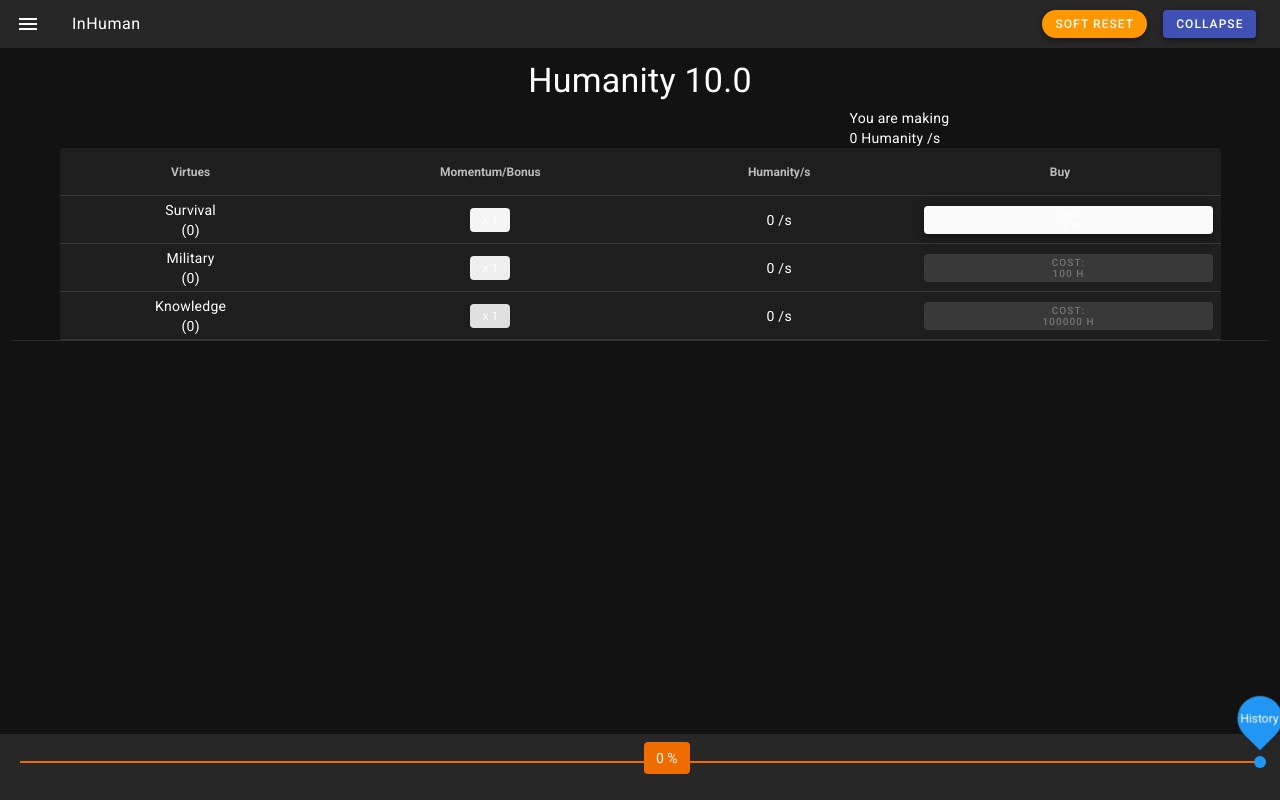
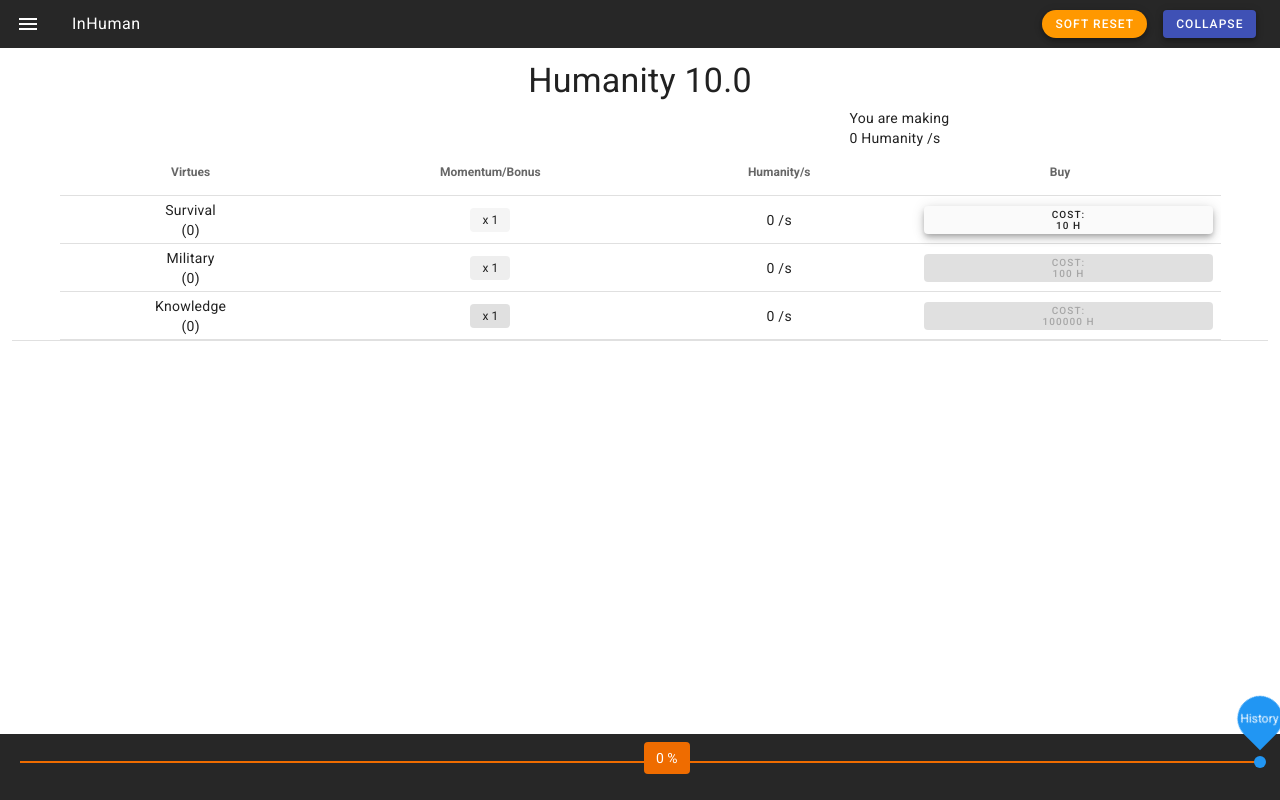
Before and after one commit to Ulises502/InHuman, a Vue app: page / in a window 1280 px wide. Built offline with nearby package versions, Linux system fonts and the light colour scheme.

Commit message:
Create themes js

```diff
--- /dev/null
+++ b/src/plugins/dark_theme.js
@@ -0,0 +1,11 @@
+//import colors from 'vuetify/lib/util/colors'
+
+export default {
+    primary: '#1976D2',
+    secondary: '#424242',
+    accent: '#82B1FF',
+    error: '#FF5252',
+    info: '#2196F3',
+    success: '#4CAF50',
+    warning: '#FFC107',
+}
--- /dev/null
+++ b/src/plugins/light_theme.js
@@ -0,0 +1,11 @@
+//import colors from 'vuetify/lib/util/colors'
+
+export default {
+    primary: '#1976D2',
+    secondary: '#424242',
+    accent: '#82B1FF',
+    error: '#FF5252',
+    info: '#2196F3',
+    success: '#4CAF50',
+    warning: '#FFC107',
+}
--- a/src/plugins/vuetify.js
+++ b/src/plugins/vuetify.js
@@ -1,8 +1,12 @@
 import Vue from 'vue';
 import Vuetify from 'vuetify/lib/framework';
+import light from './light_theme.js';
+import dark from './dark_theme.js';
 
 Vue.use(Vuetify);
 
 export default new Vuetify({
-    theme: { dark: true },
+    theme: {
+        themes: { light, dark },
+    },
 });
```
